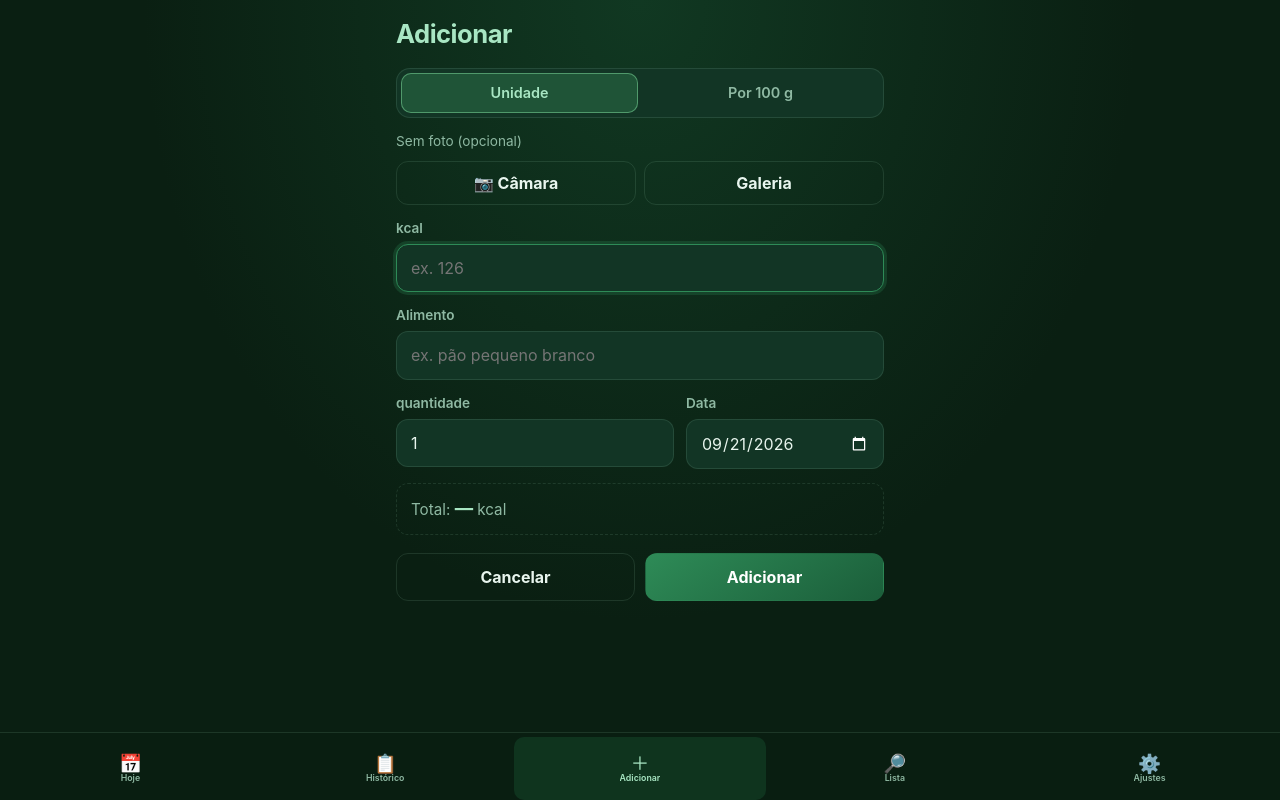
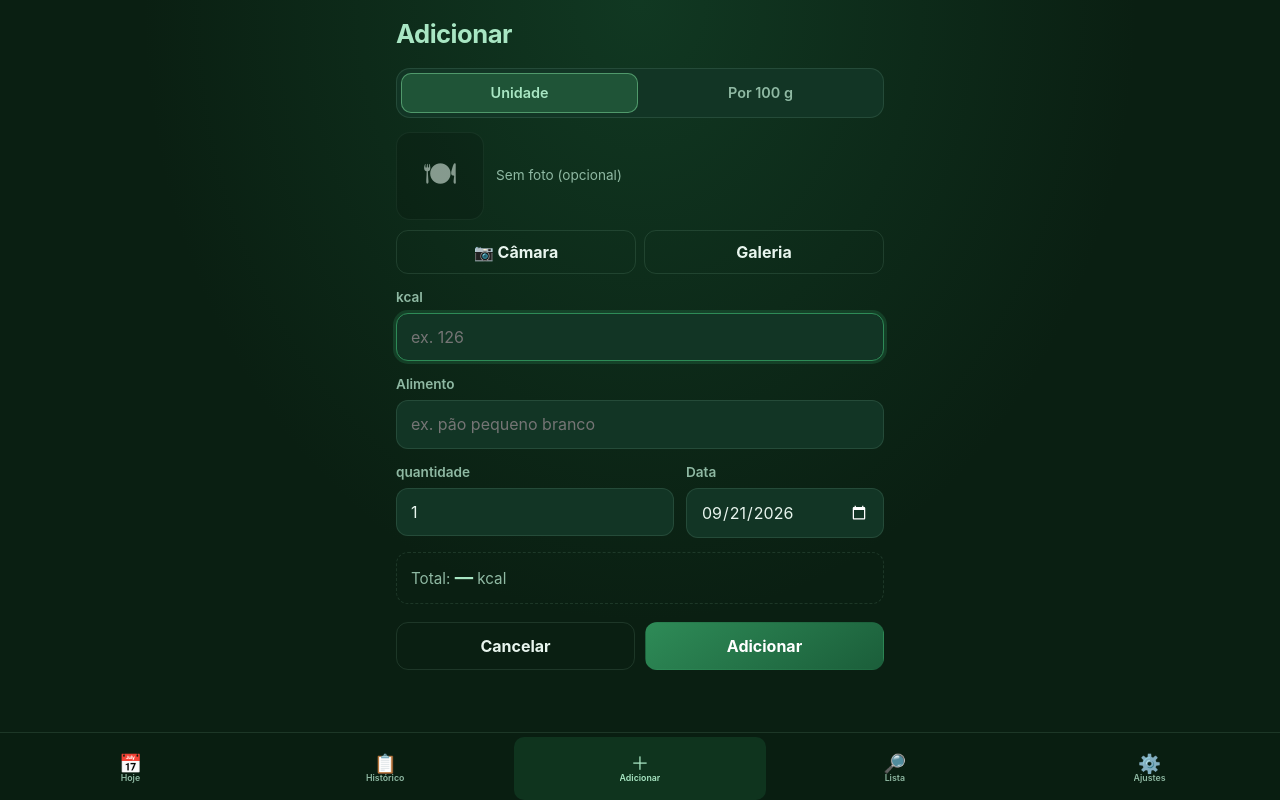
Before and after one commit to arquitectus-boop/calorie-tracker, a React (Vite) app: page / in a window 1280 px wide. Both pictures are taken after typing "5" into the empty fields and a click on the button "Adicionar". Built offline with nearby package versions, Linux system fonts and the light colour scheme.

Commit message:
Placeholder 🍽 da Lista no Histórico e no Adicionar
- Registos do dia (Hoje/Histórico): miniatura 🍽 quando não há foto, igual à Lista
- Campo de foto no Adicionar: mesmo placeholder 🍽 + «Sem foto (opcional)»
- Estilos alinhados com .food-list-thumb-empty

```diff
--- a/src/App.css
+++ b/src/App.css
@@ -302,6 +302,15 @@
   background: rgba(0, 0, 0, 0.25);
   border: 1px solid var(--border);
   display: block;
+}
+
+/* Same plate placeholder as Lista (.food-list-thumb-empty) */
+.entry-thumb-empty {
+  display: inline-flex;
+  align-items: center;
+  justify-content: center;
+  font-size: 1.1rem;
+  opacity: 0.55;
 }
 
 .entry-main {
@@ -1275,6 +1284,14 @@ button.food-list-thumb-btn:active {
   background: rgba(0, 0, 0, 0.25);
 }
 
+.food-photo-preview-empty {
+  display: inline-flex;
+  align-items: center;
+  justify-content: center;
+  font-size: 2rem;
+  opacity: 0.55;
+}
+
 .food-photo-empty {
   margin: 0;
   font-size: 0.85rem;
--- a/src/components/EntryList.tsx
+++ b/src/components/EntryList.tsx
@@ -39,7 +39,7 @@ export function EntryList({ entries, photoByKey = {}, onEdit, onDelete }: Props)
           const photoUrl = photoByKey[foodKey(e.name, e.kcal, portionOf(e))]
           return (
             <li key={e.id} className="entry-item">
-              {photoUrl && (
+              {photoUrl ? (
                 <button
                   type="button"
                   className="entry-thumb-btn"
@@ -48,6 +48,10 @@ export function EntryList({ entries, photoByKey = {}, onEdit, onDelete }: Props)
                 >
                   <img src={photoUrl} alt="" className="entry-thumb" />
                 </button>
+              ) : (
+                <span className="entry-thumb-btn" aria-hidden>
+                  <span className="entry-thumb entry-thumb-empty">🍽</span>
+                </span>
               )}
               <button
                 type="button"
--- a/src/components/FoodPhotoField.tsx
+++ b/src/components/FoodPhotoField.tsx
@@ -35,7 +35,12 @@ export function FoodPhotoField({
           </button>
         </div>
       ) : (
-        <p className="food-photo-empty">Sem foto (opcional)</p>
+        <div className="food-photo-preview-wrap">
+          <span className="food-photo-preview food-photo-preview-empty" aria-hidden>
+            🍽
+          </span>
+          <p className="food-photo-empty">Sem foto (opcional)</p>
+        </div>
       )}
       <div className="food-photo-actions">
         <button
```
Also changed, not shown: 6 other files (tests, documents, lock files or other folders).
